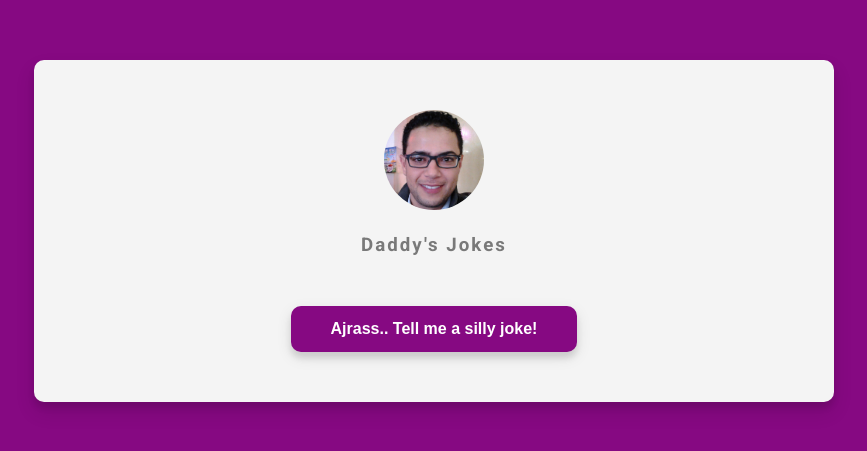
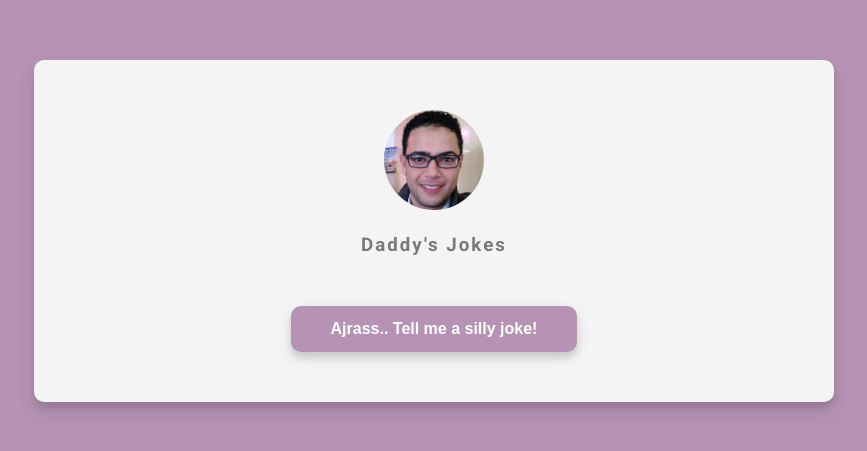
Before and after one commit to tajemouti/webpack2, a website built with webpack: page src/index.html in a window 1280 px wide. Shown: the part 169-620 px from the top of the page, without its empty margins (206-1073 px from the left). Built offline with nearby package versions, Linux system fonts and the light colour scheme; no server answers.

Commit message:
Change backgroud color

```diff
--- a/src/styles/main.css
+++ b/src/styles/main.css
@@ -5,7 +5,7 @@
 }
 
 body {
-  background-color: rgb(134, 9, 130);
+  background-color: rgb(182, 147, 181);
   font-family: "Roboto", sans-serif;
   display: flex;
   flex-direction: column;
@@ -48,7 +48,7 @@ img {
 }
 
 .btn {
-  background-color: rgb(134, 9, 130);
+  background-color: rgb(182, 147, 181);
   color: #fff;
   font-weight: 700;
   border: 0;
```
Also changed, not shown: dist/bundle8a52919a590fe2713536.js, dist/index.html, 2 other files.
